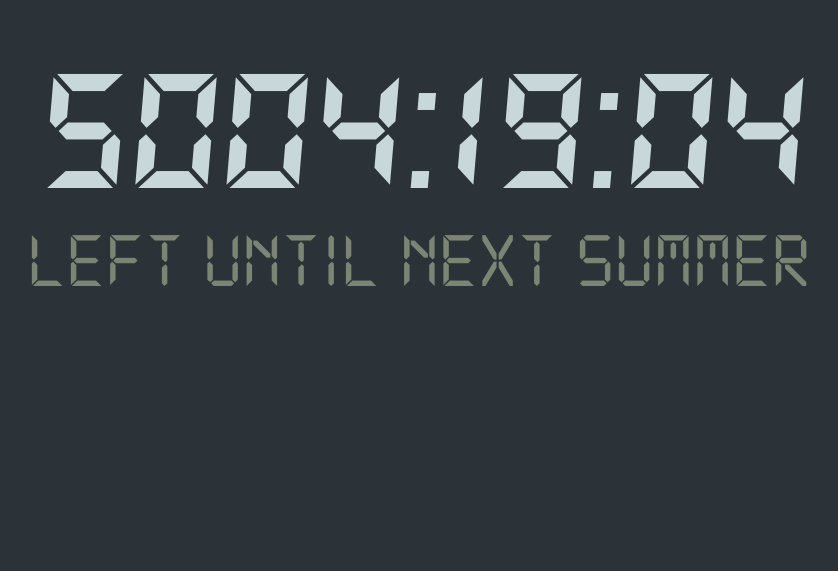
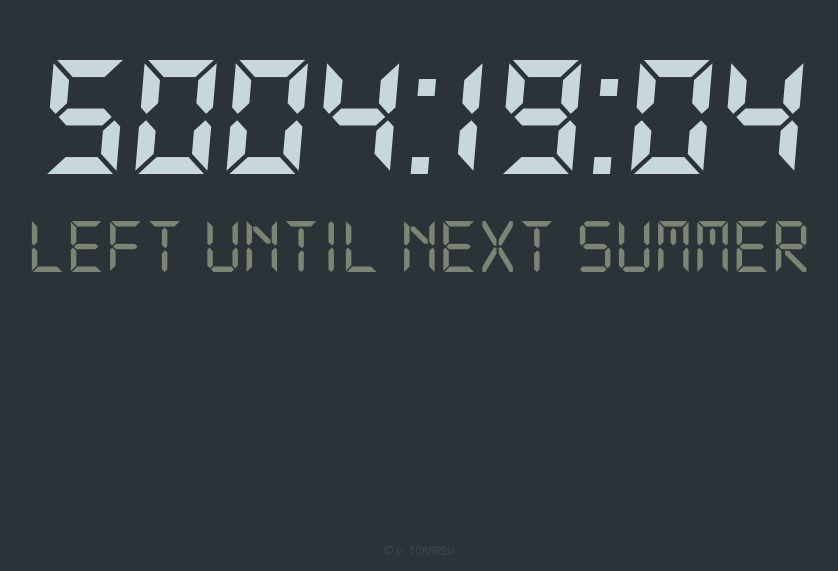
Before and after one commit to gtversion/summer-countdown, a plain HTML site: page index.html in a window 1280 px wide. Shown: the part 229-800 px from the top of the page, without its empty margins (221-1059 px from the left). Drawn offline with Linux system fonts and the light colour scheme.

Commit message:
doc: copyright info

```diff
--- a/css/main.css
+++ b/css/main.css
@@ -1,7 +1,7 @@
-body{
+body {
     margin: 0;
     padding: 0;
-    height: 100vh;
+    min-height: 100vh;
     background-color: #2b3338;
     display: flex;
     justify-content: center;
@@ -11,13 +11,21 @@ body{
     flex-direction: column;
 }
 
+.top {
+    display: flex;
+    flex-direction: column;
+    align-items: center;
+    justify-content: center;
+    flex-grow: 1;
+}
+
 .summer-text,
 .time-container {
     font-weight: normal;
     font-style: italic;
 }
 
-.time-container{
+.time-container {
     color: #c8d7da;
     font-size: clamp(40px, 14vw, 180px);
     font-weight: bold;
@@ -31,3 +39,10 @@ body{
     color: #7c8573;
     min-width: 10ch;
 }
+
+.copyright-text {
+    font-size: smaller;
+    color: #3d4f4f;
+    margin-top: auto;
+    margin-bottom: 1%;
+}
--- a/index.html
+++ b/index.html
@@ -6,7 +6,7 @@
   <script async src="https://www.googletagmanager.com/gtag/js?id=G-BLMW7BVYPJ"></script>
   <script>
     window.dataLayer = window.dataLayer || [];
-      function gtag(){dataLayer.push(arguments);}
+    function gtag() { dataLayer.push(arguments); }
     gtag('js', new Date());
     gtag('config', 'G-BLMW7BVYPJ');
   </script>
@@ -20,8 +20,12 @@
 </head>
 
 <body>
+  <div class="top">
     <div class="time-container js-time-here"></div>
     <div class="centered-text js-text-here"></div>
+  </div>
+
+  <div class="copyright-text">&copy;&nbsp;V.&nbsp;Tokarev</div>
 
   <script src="./scripts/main.js"></script>
 </body>
```
Lines whose indentation alone changed are shown as unchanged.
